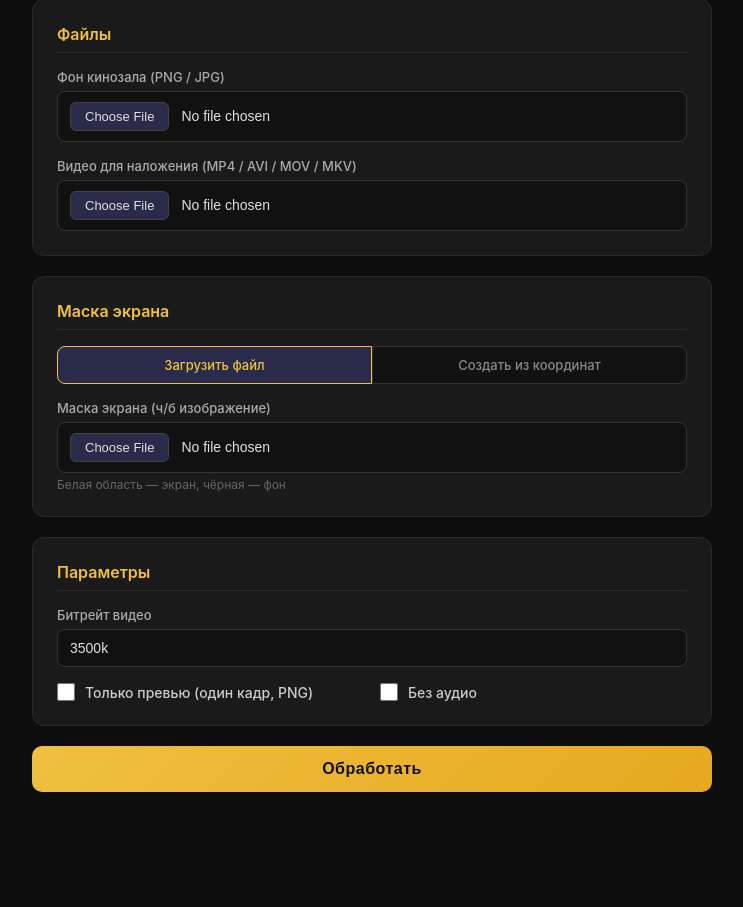
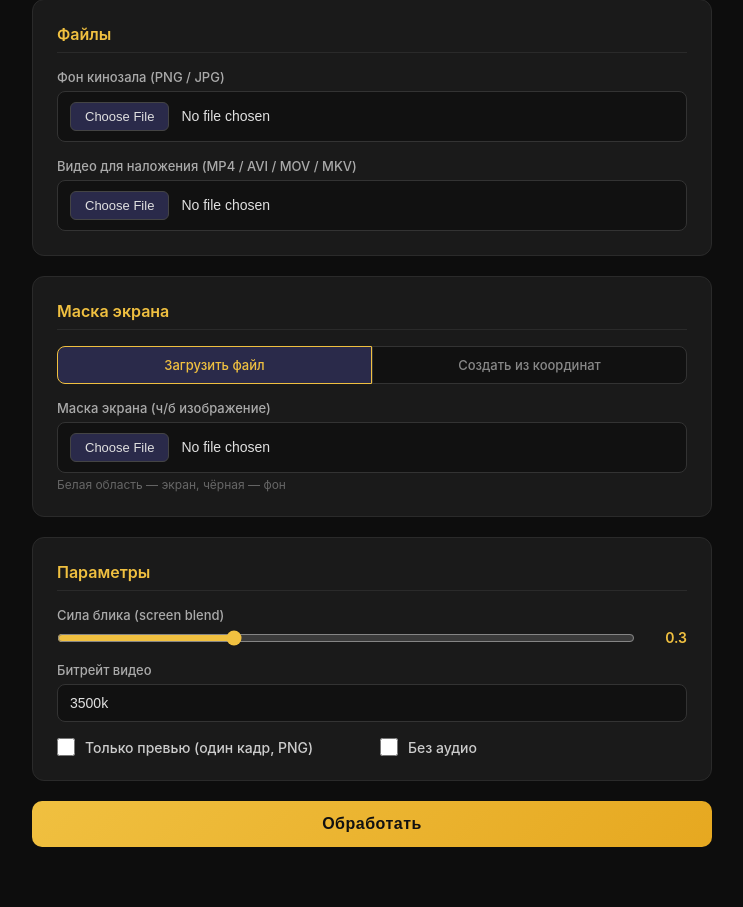
Before and after one commit to grayson8geraldo/cinema, a Flask app: page / in a window 1280 px wide. Shown: the part 139-1046 px from the top of the page, without its empty margins (268-1011 px from the left). Before the commit the page ends 931 px from the top, so only its background shows below. Run offline with Flask 3, Linux system fonts and the light colour scheme.

Commit message:
Add screen_opacity parameter to control screen blend strength
The full-strength screen blend (opacity=1.0) washes out colors,
especially with saturated backgrounds. Default to 0.3 for a subtle
glare effect. Configurable via --screen-opacity CLI flag and slider
in the web UI.

https://claude.ai/code/session_01SE1EnKdPcU7ZbVmLqNeYbB

```diff
--- a/app.py
+++ b/app.py
@@ -173,6 +173,12 @@ def process():
         if not bitrate:
             bitrate = "3500k"
 
+        try:
+            screen_opacity = float(request.form.get("screen_opacity", 0.3))
+        except (ValueError, TypeError):
+            screen_opacity = 0.3
+        screen_opacity = max(0.0, min(1.0, screen_opacity))
+
         preview = request.form.get("preview") == "on"
         no_audio = request.form.get("no_audio") == "on"
 
@@ -195,6 +201,7 @@ def process():
             video=str(video_path),
             output=str(output_path),
             bitrate=bitrate,
+            screen_opacity=screen_opacity,
             include_audio=not no_audio,
             preview=preview,
             bg_width=bg_w,
@@ -213,6 +220,7 @@ def process():
                     video=str(video_path),
                     output=str(output_path),
                     bitrate=bitrate,
+                    screen_opacity=screen_opacity,
                     include_audio=False,
                     preview=preview,
                     bg_width=bg_w,
--- a/templates/index.html
+++ b/templates/index.html
@@ -376,6 +376,16 @@
                 <div class="section-title">Параметры</div>
 
                 <div class="field">
+                    <label>Сила блика (screen blend)</label>
+                    <div class="range-row">
+                        <input type="range" name="screen_opacity" id="screenOpacityRange"
+                               min="0" max="1" step="0.05" value="0.3"
+                               oninput="document.getElementById('screenOpacityVal').textContent = this.value">
+                        <span class="range-value" id="screenOpacityVal">0.3</span>
+                    </div>
+                </div>
+
+                <div class="field">
                     <label for="bitrate">Битрейт видео</label>
                     <input type="text" name="bitrate" id="bitrate" value="3500k"
                            placeholder="3500k">
```
Also changed, not shown: compose.py (+15 -4 lines).
